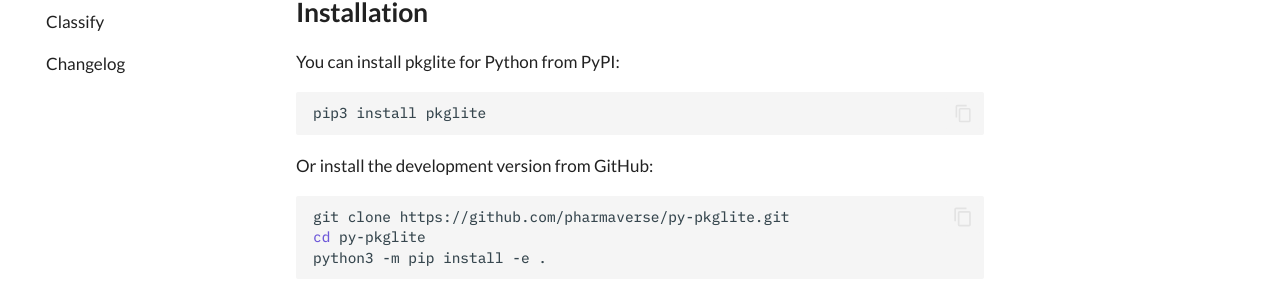
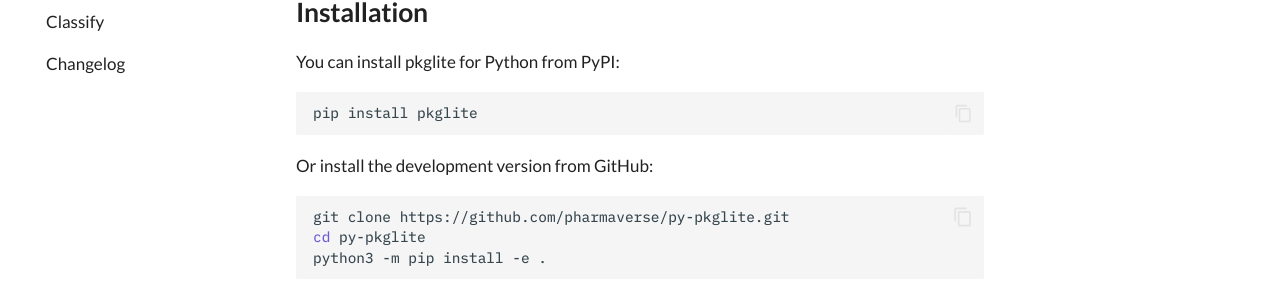
Before and after one commit to pharmaverse/py-pkglite, an MkDocs documentation site: the page built from docs/index.md, in a window 1280 px wide and 900 px high. Shown: the part 359-656 px from the top of the window. Built offline with MkDocs 1.6.1 and Material for MkDocs 9.7.7, drawn with Linux system fonts in a browser that asks for light colours; comment, search, counter and statistics services are not loaded.

Commit message:
Use pip instead of pip3 consistently

````diff
--- a/docs/index.md
+++ b/docs/index.md
@@ -12,7 +12,7 @@
 You can install pkglite for Python from PyPI:
 
 ```bash
-pip3 install pkglite
+pip install pkglite
 ```
 
 Or install the development version from GitHub:
````
Also changed, not shown: README.md (+1 -1 lines).
